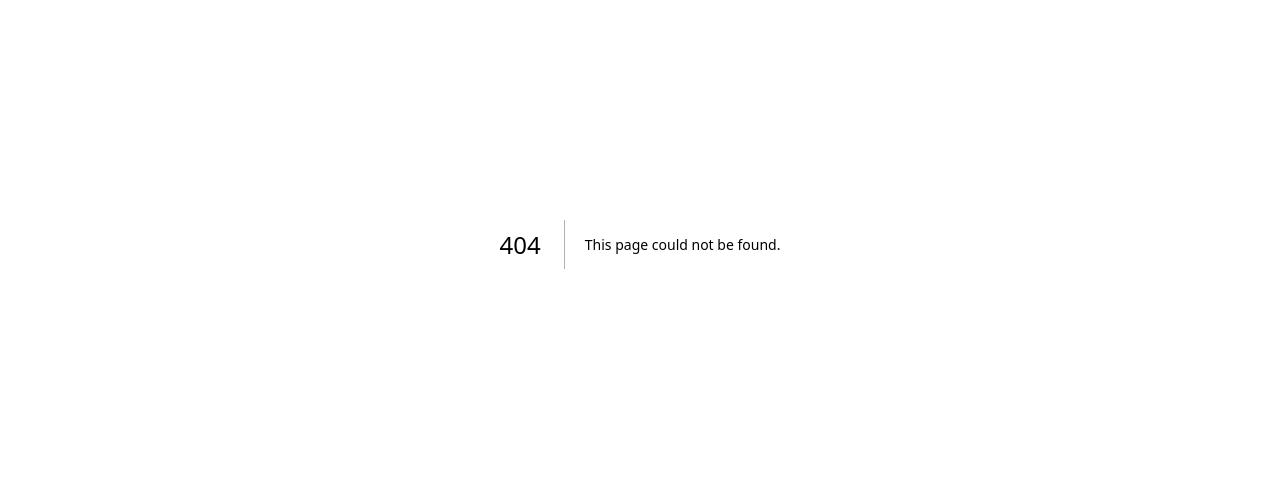
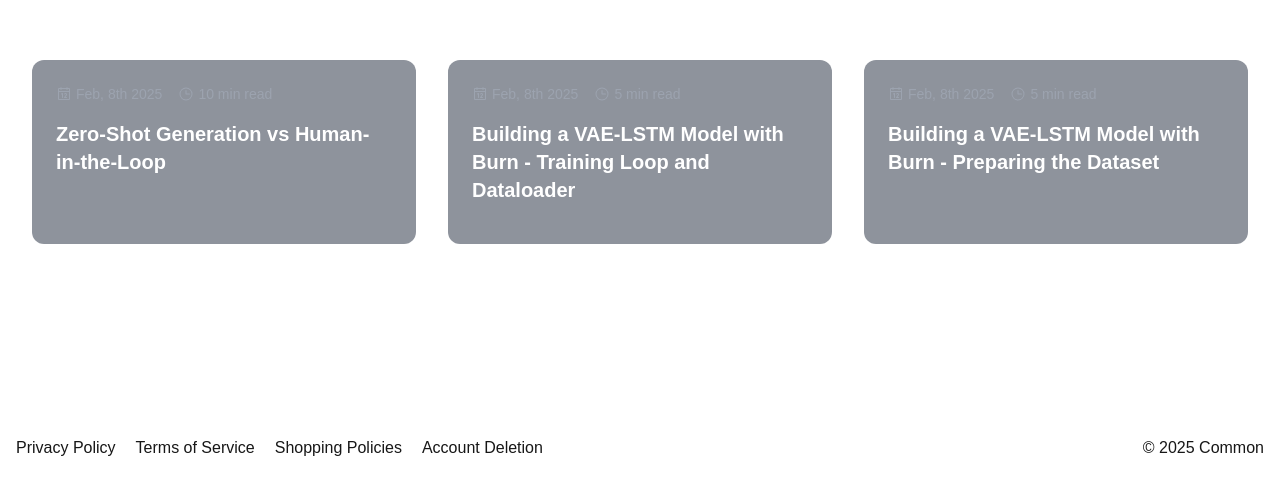
Before and after one commit to alexthegoodman/common-cloud, a Next.js app: page /blog in a window 1280 px wide. Before the commit this address had no page. Shown: the part 156-650 px from the top of the page. Built offline with nearby package versions, Linux system fonts and the light colour scheme.

Commit message:
add basic blog

```diff
--- /dev/null
+++ b/app/blog/(posts)/layout.tsx
@@ -0,0 +1,41 @@
+"use client";
+
+import Footer from "@/components/Footer";
+import Link from "next/link";
+
+export default function BlogLayout({ children = null }) {
+  return (
+    <>
+      <section className="container max-w-[900px] w-full mx-auto blog">
+        {/* <h1 className="text-2xl mb-8">Common | Blog</h1> */}
+
+        {children}
+      </section>
+
+      <style>
+        {`
+        .blog h1 {
+            font-size: 36px;
+            margin-bottom: 15px;
+        }
+        .blog h2 {
+            font-size: 28px;
+            margin-bottom: 15px;
+        }
+        .blog iframe {
+            margin-bottom: 15px;
+            width: 100%;
+            height: auto;
+            aspect-ratio: calc(16/9);
+        }
+        .blog p {
+            margin-bottom: 15px;
+        }
+        .blog ul {
+            margin-bottom: 15px;
+        }
+        `}
+      </style>
+    </>
+  );
+}
--- /dev/null
+++ b/app/blog/(posts)/vae-lstm-dataset/page.mdx
@@ -0,0 +1,14 @@
+# Building a VAE-LSTM Model with Burn - Preparing the Dataset
+
+<iframe
+    width="560"
+    height="315"
+    src="https://www.youtube.com/embed/I7CBjmbE9z8?si=Zl-RY9z-MS68Mo1b"
+    title="YouTube video player"
+    frameborder="0"
+    allow="accelerometer; autoplay; clipboard-write; encrypted-media; gyroscope; picture-in-picture; web-share"
+    referrerpolicy="strict-origin-when-cross-origin"
+    allowfullscreen
+></iframe>
+
+Curious about training a machine learning model in Rust? Check out this video!
--- /dev/null
+++ b/app/blog/(posts)/vae-lstm-loop-dataloader/page.mdx
@@ -0,0 +1,5 @@
+# Building a VAE-LSTM Model with Burn - Training Loop and Dataloader
+
+<iframe width="560" height="315" src="https://www.youtube.com/embed/XFsB7PE6VpE?si=l1ylzEh5LWsD4CP2" title="YouTube video player" frameborder="0" allow="accelerometer; autoplay; clipboard-write; encrypted-media; gyroscope; picture-in-picture; web-share" referrerpolicy="strict-origin-when-cross-origin" allowfullscreen></iframe>
+
+Check out this video where we cover setting up the Burn training loop and dataloader for our custom machine learning model!
--- /dev/null
+++ b/app/blog/(posts)/zero-vs-human-loop/page.mdx
@@ -0,0 +1,37 @@
+# Zero-Shot Generation vs Human-in-the-Loop
+
+## Comparison
+
+In recent years, zero-shot generation has taken the world by storm. The ability to generate a complete asset, whether that be a document, image, or 3D model by using a single prompt has amazed people across the globe and opened the door to endless new generations of products.
+
+Many machine learning models and products have been released during this short period and the rate of growth is not slowing down. In fact, research continues to expand while new commercial enterprises are formed daily.
+
+Zero-shot generation has been quite successful in making incredible progress on several key metrics, including efficiency, ease-of-use, and affordability. In combination, these advantages position zero-shot generation as a highly appealing option for all kinds of people.
+
+Nonetheless, the evolution carries on, and many have encountered the limitations of zero-shot generation. Despite its inevitable role in future products, zero-shot generation has several inherent problems to be solved. The central problem is all about control, with accuracy, embodying the vision, and even privacy being important concerns as well.
+
+This book focuses on addressing these problems directly through what is called “human-in-the-loop” (HITL) workflows. While HITL has only found a place in a few products thus far, many insiders would agree that it is the next wave of artificial intelligence.
+
+HITL workflows are so powerful and compelling because they give humans varying degrees of control over the output. With the right abstractions, users can be as refined or as generalized as they need for a given task.
+
+## Target Segments
+
+It’s worth exploring how zero-shot generation and HITL differ in the marketplace. It’s quickly intuitive that both methods will have a place in the future. While the jury may still be out on all of the potential uses for either approach, there are some clear signals for startups and researchers to consider.
+
+Naturally, professionals are generally going to want more control and accuracy in their work. It’s not as common that a professional can accept a result that is essentially random. While there is definitely room for overlap, it is self-evident that professionals will prefer HITL workflows generally.
+
+On the other hand, beginners in a given field are going to be much less interested in creating the details themselves. They usually want a close-enough result that they can use quickly. It can even be fun to enter a single prompt and get a complete output.
+
+The good news for startups and entrepreneurs is simple: artificial intelligence will find a place in every industry and every category of the market. While it may sometimes be helpful to differentiate between the beginner-friendly and professional approaches, there is no lack of opportunity across verticals.
+
+## Local vs Cloud
+
+There is another, perhaps unexpected, factor when examining zero-shot generation and HITL. This is the dichotomy of local machine learning vs cloud machine learning. As businesses, it can be tempting to jump to profitable conclusions, but it’s often better to adapt to the future than it is to try and profit immediately. Consider the following details.
+
+Zero-shot generation generally requires massive machine learning models to create an output, alongside heavy-duty graphics hardware. The inference times are slow, and oftentimes the results are still not very great.
+
+HITL models rarely carry these same issues. This is because HITL models are generally more targeted and narrow than the general-purpose models. This means that it can be run on a user’s local hardware, rapidly, and on modest hardware - even CPU.
+
+These advantages for HITL lead to other marketable features which will increase sales and reinforce your customer-oriented brand. The most commonly mentioned in privacy. Privacy is inherent in models that run on local hardware as the data is not sent across the network and through some opaque pipeline. Another very important aspect is the unlimited usage capability in local HITL models. There are no limits and no extra costs associated.
+
+As a startup or entrepreneur, you might wonder how you can make money with this approach. It’s actually not complicated. Users are happy to pay for substantive features such as real-time collaboration or cloud storage. As your product catches on, new opportunities will come for partnerships and large enterprise sales.
--- /dev/null
+++ b/app/blog/layout.tsx
@@ -0,0 +1,18 @@
+"use client";
+
+import Footer from "@/components/Footer";
+import Link from "next/link";
+
+export default function BlogLayout({ children = null }) {
+  return (
+    <>
+      <section className="container w-full mx-auto px-4 py-16">
+        {/* <h1 className="text-2xl mb-8">Common | Blog</h1> */}
+
+        {children}
+      </section>
+
+      <Footer />
+    </>
+  );
+}
--- /dev/null
+++ b/app/blog/page.tsx
@@ -0,0 +1,87 @@
+"use client";
+
+import React from "react";
+import Link from "next/link";
+import { Calendar, Clock, Tag } from "@phosphor-icons/react";
+
+const posts = [
+  {
+    slug: "zero-vs-human-loop",
+    title: "Zero-Shot Generation vs Human-in-the-Loop",
+    excerpt: "",
+    date: "Feb, 8th 2025",
+    readingTime: 10,
+  },
+  {
+    slug: "vae-lstm-loop-dataloader",
+    title: "Building a VAE-LSTM Model with Burn - Training Loop and Dataloader",
+    excerpt: "",
+    date: "Feb, 8th 2025",
+    readingTime: 5,
+  },
+  {
+    slug: "vae-lstm-dataset",
+    title: "Building a VAE-LSTM Model with Burn - Preparing the Dataset",
+    excerpt: "",
+    date: "Feb, 8th 2025",
+    readingTime: 5,
+  },
+];
+
+const BlogIndex = () => {
+  return (
+    <section className="container mx-auto px-4 py-16">
+      <h1 className="text-4xl font-bold text-white mb-12">Blog Posts</h1>
+
+      <div className="grid md:grid-cols-2 lg:grid-cols-3 gap-8">
+        {posts.map((post) => (
+          <Link href={`/blog/${post.slug}`} key={post.slug} className="group">
+            <article className="bg-slate-800/50 p-6 rounded-xl h-full transition-all duration-200 hover:bg-slate-800/70">
+              {/* {post.coverImage && (
+                <div className="aspect-video mb-6 overflow-hidden rounded-lg">
+                  <img
+                    src={post.coverImage}
+                    alt={post.title}
+                    className="w-full h-full object-cover transition-transform duration-200 group-hover:scale-105"
+                  />
+                </div>
+              )} */}
+
+              <div className="flex gap-4 mb-4 text-sm text-gray-400">
+                <div className="flex items-center gap-1">
+                  <Calendar size={16} />
+                  <span>{post.date}</span>
+                </div>
+                <div className="flex items-center gap-1">
+                  <Clock size={16} />
+                  <span>{post.readingTime} min read</span>
+                </div>
+              </div>
+
+              <h2 className="text-xl font-semibold mb-3 text-white group-hover:text-red-500 transition-colors duration-200">
+                {post.title}
+              </h2>
+
+              <p className="text-gray-400 mb-4">{post.excerpt}</p>
+
+              {/* {post.tags && (
+                <div className="flex flex-wrap gap-2">
+                  {post.tags.map((tag) => (
+                    <div
+                      key={tag}
+                      className="bg-red-500/20 px-3 py-1 rounded-full text-sm text-red-500"
+                    >
+                      {tag}
+                    </div>
+                  ))}
+                </div>
+              )} */}
+            </article>
+          </Link>
+        ))}
+      </div>
+    </section>
+  );
+};
+
+export default BlogIndex;
--- a/components/Header.tsx
+++ b/components/Header.tsx
@@ -7,6 +7,9 @@ export default function Header() {
     <section className="container mx-auto px-4 pt-8">
       <div className="flex flex-row justify-end">
         <ul className="flex flex-row gap-5">
+          <li>
+            <Link href="/blog/">Blog</Link>
+          </li>
           <li>
             <Link href="/login/">Login</Link>
           </li>
```
